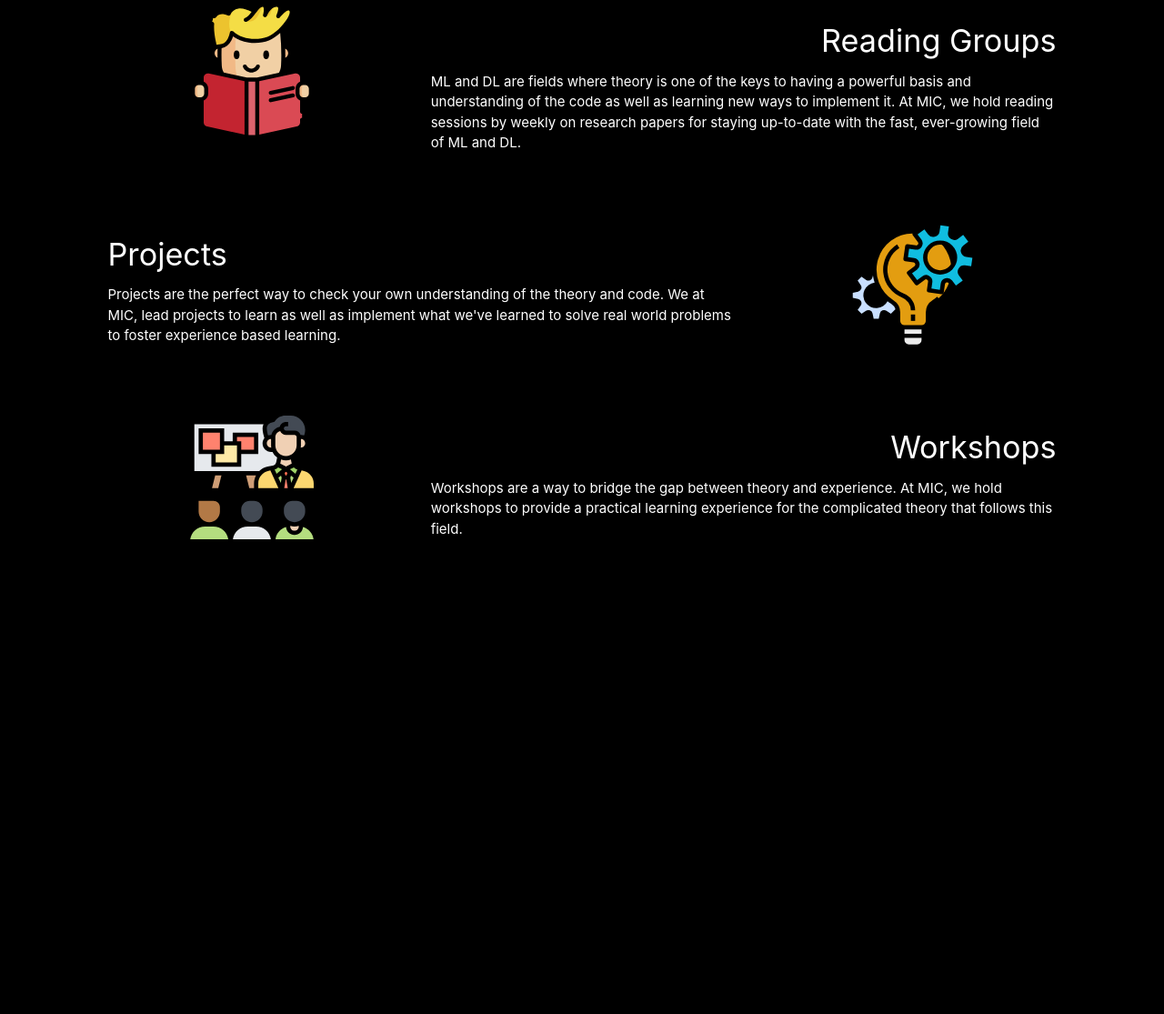
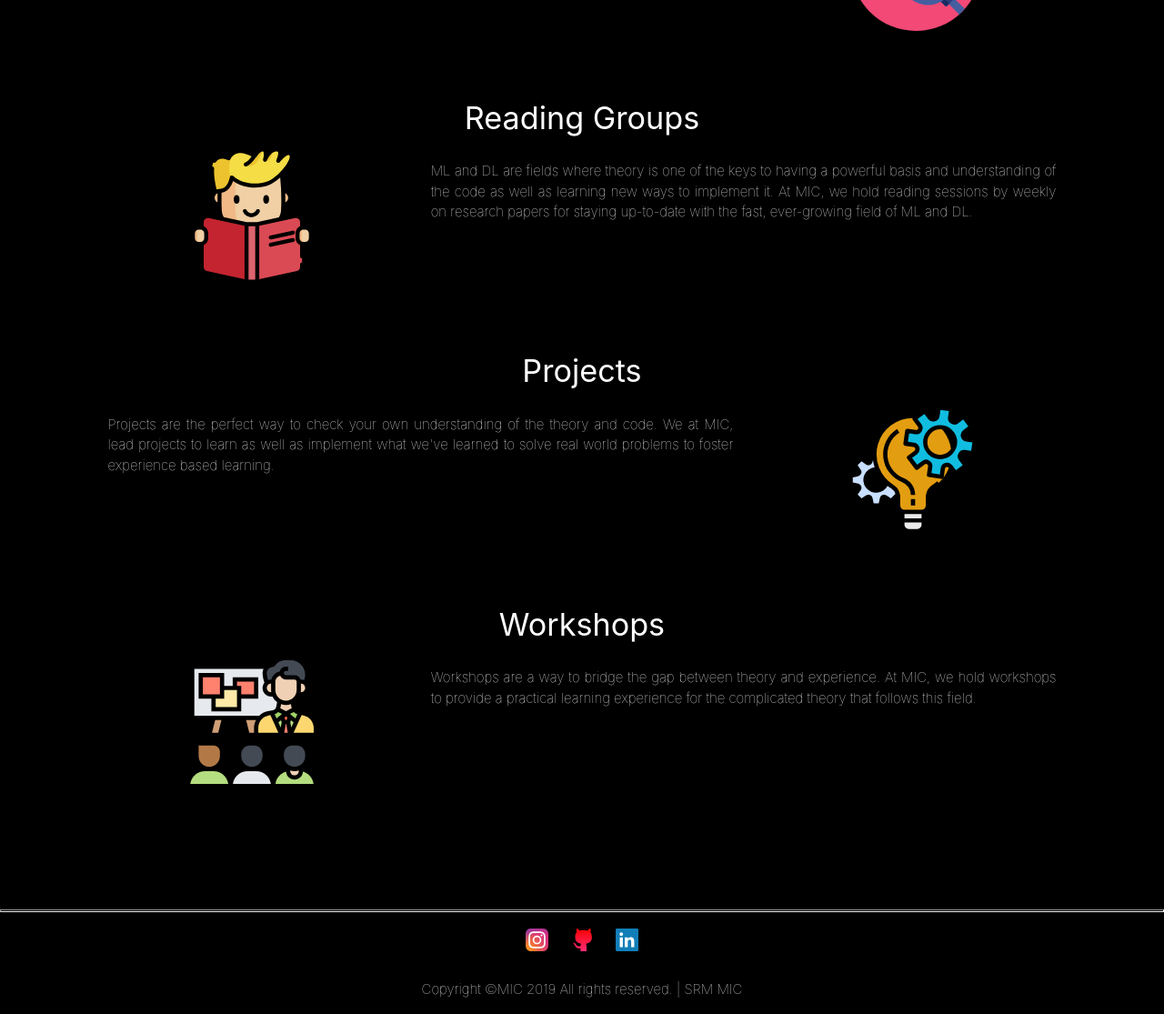
Before and after one commit to Palveet/srm-mic-website, a plain HTML site: page index.html in a window 1280 px wide. Shown: the part 981-2096 px from the top of the page at 91% size. Before the commit the page ends 1664 px from the top, so only its background shows below. Drawn offline with nearby package versions, Linux system fonts and the light colour scheme.

Commit message:
alignment and feature addition

```diff
--- a/css/styles.css
+++ b/css/styles.css
@@ -5,10 +5,11 @@ nav ul a {
     font-family: 'Montserrat', sans-serif;
     font-weight: 400;
     transition: ease-out 0.2s;
+    padding: 5px 25px;
 }
 
 nav ul a:hover {
-    color: #cccccc;
+    color: #fb8c00;
     transition: linear 0.5s;
 }
 
@@ -29,6 +30,7 @@ nav .brand-logo {
 .image img {
     width: 450px;
     height: 450px;
+    filter: drop-shadow(0 0 0.75rem #42a5f5);
 }
 
 h1,
@@ -42,11 +44,14 @@ h6 {
 
 p {
     color: #fff;
-    size: 20px;
+    size: 24px;
+    font-weight: 100;
+    text-align: justify;
 }
 
 .container {
     width: 85%!important;
+    margin-bottom: 6%!important;
 }
 
 .icons {
@@ -64,3 +69,14 @@ p {
 .spacing {
     margin-bottom: 5%;
 }
+
+hr {
+    height: 1px;
+    font-weight: lighter;
+}
+
+.social img {
+    margin: 10px;
+    width: 25px;
+    height: 25px;
+}
--- a/index.html
+++ b/index.html
@@ -49,8 +49,8 @@
         <div class="row">
             <div class="col l-12 spacing">
 
+                <h4 class="center-align"> Student-led Research </h4>
                 <div class="col l8">
-                    <h4> Student-led Research </h4>
                     <p>We are a community of students aimed at promoting and fostering the growing interest around machine intelligence on campus. We currently hold weekly discussions on the latest papers in the field, organize crash courses, host speakers,
                         and arrange competitions around machine intelligence at SRM.
 
@@ -62,9 +62,9 @@
             </div>
             <div class="col l-12 spacing">
 
+                <h4 class="center-align"> Reading Groups </h4>
                 <div class="col l4"><img class="icons" src="assets/read.svg"></div>
                 <div class="col l8">
-                    <h4 class="right-align"> Reading Groups </h4>
                     <p>ML and DL are fields where theory is one of the keys to having a powerful basis and understanding of the code as well as learning new ways to implement it. At MIC, we hold reading sessions by weekly on research papers for staying up-to-date
                         with the fast, ever-growing field of ML and DL.
 
@@ -73,17 +73,17 @@
             </div>
             <div class="col l-12 spacing">
 
+                <h4 class="center-align"> Projects </h4>
                 <div class="col l8">
-                    <h4> Projects </h4>
                     <p>Projects are the perfect way to check your own understanding of the theory and code. We at MIC, lead projects to learn as well as implement what we've learned to solve real world problems to foster experience based learning.</p>
                 </div>
                 <div class="col l4"><img class="icons-left" src="assets/project-management.svg" /></div>
             </div>
             <div class="col l-12 spacing">
 
+                <h4 class="center-align">Workshops </h4>
                 <div class="col l4"><img class="icons" src="assets/training.svg"> </div>
                 <div class="col l8">
-                    <h4 class="right-align">Workshops </h4>
                     <p>Workshops are a way to bridge the gap between theory and experience. At MIC, we hold workshops to provide a practical learning experience for the complicated theory that follows this field.
 
                     </p>
@@ -92,6 +92,17 @@
 
         </div>
     </div>
+    <hr>
+    <footer>
+        <div class="social center align">
+            <a href="https://www.instagram.com/srm_mic/"><img src="assets/instagram.svg" /></a>
+            <a href="https://github.com/srm-mic"><img src="assets/github.svg" /></a>
+            <a href="https://www.linkedin.com/company/srm-mic/"><img src="assets/linkedin.svg" /></a>
+        </div>
+        <div>
+            <p class="center-align">Copyright ©MIC 2019 All rights reserved. | SRM MIC</p>
+        </div>
+    </footer>
     <script type=" text/javascript " src="js/materialize.min.js "></script>
 </body>
 
```
Also changed, not shown: assets/github.svg (added), assets/instagram.svg (added), assets/linkedin.svg (added).
